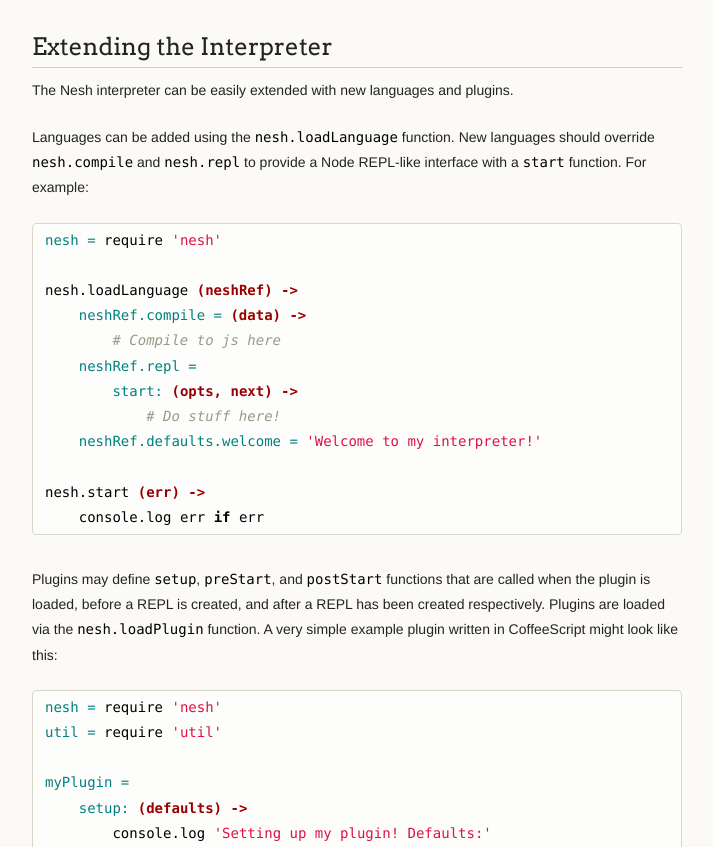
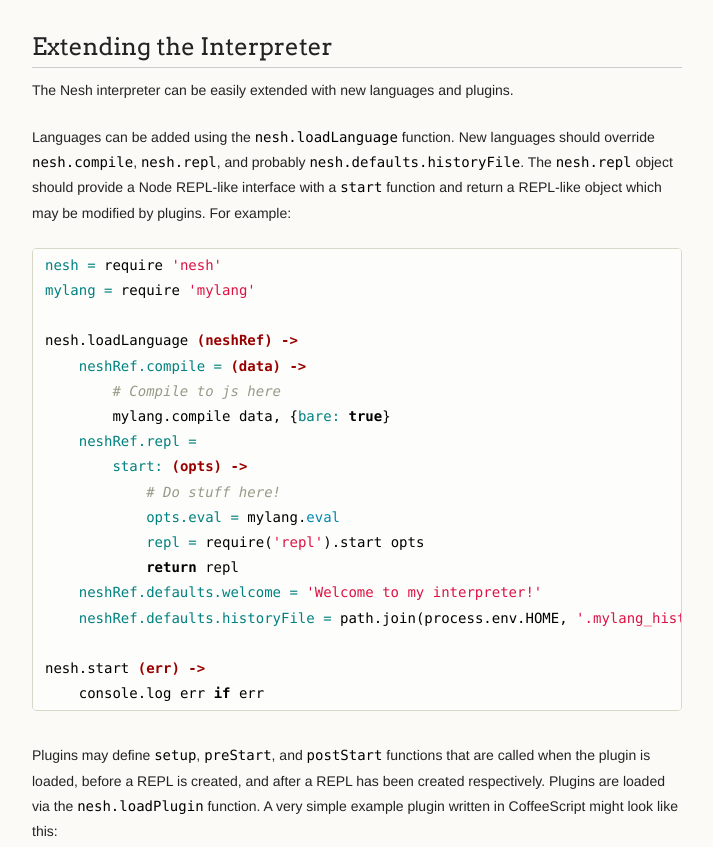
Before and after one commit to danielgtaylor/nesh, a plain HTML site: page index.html in a window 1280 px wide. Shown: the part 5000-5847 px from the top of the page, without its empty margins (278-991 px from the left). Drawn offline with Linux system fonts and the light colour scheme.

```diff
--- a/index.html
+++ b/index.html
@@ -193,17 +193,23 @@
 
 <p>The Nesh interpreter can be easily extended with new languages and plugins.</p>
 
-<p>Languages can be added using the <code>nesh.loadLanguage</code> function. New languages should override <code>nesh.compile</code> and <code>nesh.repl</code> to provide a Node REPL-like interface with a <code>start</code> function. For example:</p>
+<p>Languages can be added using the <code>nesh.loadLanguage</code> function. New languages should override <code>nesh.compile</code>, <code>nesh.repl</code>, and probably <code>nesh.defaults.historyFile</code>. The <code>nesh.repl</code> object should provide a Node REPL-like interface with a <code>start</code> function and return a REPL-like object which may be modified by plugins. For example:</p>
 
 <div class="highlight"><pre><span class="nv">nesh = </span><span class="nx">require</span> <span class="s">'nesh'</span>
+<span class="nv">mylang = </span><span class="nx">require</span> <span class="s">'mylang'</span>
 
 <span class="nx">nesh</span><span class="p">.</span><span class="nx">loadLanguage</span> <span class="nf">(neshRef) -&gt;</span>
     <span class="nv">neshRef.compile = </span><span class="nf">(data) -&gt;</span>
         <span class="c1"># Compile to js here</span>
+        <span class="nx">mylang</span><span class="p">.</span><span class="nx">compile</span> <span class="nx">data</span><span class="p">,</span> <span class="p">{</span><span class="nv">bare: </span><span class="kc">true</span><span class="p">}</span>
     <span class="nv">neshRef.repl =</span>
-        <span class="nv">start: </span><span class="nf">(opts, next) -&gt;</span>
+        <span class="nv">start: </span><span class="nf">(opts) -&gt;</span>
             <span class="c1"># Do stuff here!</span>
+            <span class="nv">opts.eval = </span><span class="nx">mylang</span><span class="p">.</span><span class="nb">eval</span>
+            <span class="nv">repl = </span><span class="nx">require</span><span class="p">(</span><span class="s">'repl'</span><span class="p">).</span><span class="nx">start</span> <span class="nx">opts</span>
+            <span class="k">return</span> <span class="nx">repl</span>
     <span class="nv">neshRef.defaults.welcome = </span><span class="s">'Welcome to my interpreter!'</span>
+    <span class="nv">neshRef.defaults.historyFile = </span><span class="nx">path</span><span class="p">.</span><span class="nx">join</span><span class="p">(</span><span class="nx">process</span><span class="p">.</span><span class="nx">env</span><span class="p">.</span><span class="nx">HOME</span><span class="p">,</span> <span class="s">'.mylang_history'</span><span class="p">)</span>
 
 <span class="nx">nesh</span><span class="p">.</span><span class="nx">start</span> <span class="nf">(err) -&gt;</span>
     <span class="nx">console</span><span class="p">.</span><span class="nx">log</span> <span class="nx">err</span> <span class="k">if</span> <span class="nx">err</span>
@@ -258,6 +264,8 @@
 <code>builtins</code> Adds built-in convenience functions to the global context</li>
 <li>
 <code>eval</code> Evaluates javascript in <code>opts.evalData</code> in the context of the REPL</li>
+<li>
+<code>history</code> Provides persistent command history for multiple languages</li>
 <li>
 <code>version</code> Adds a <code>.versions</code> command to show Node, Nesh, and language versions</li>
 <li>
```
Also changed, not shown: params.json (+1 -1 lines).
